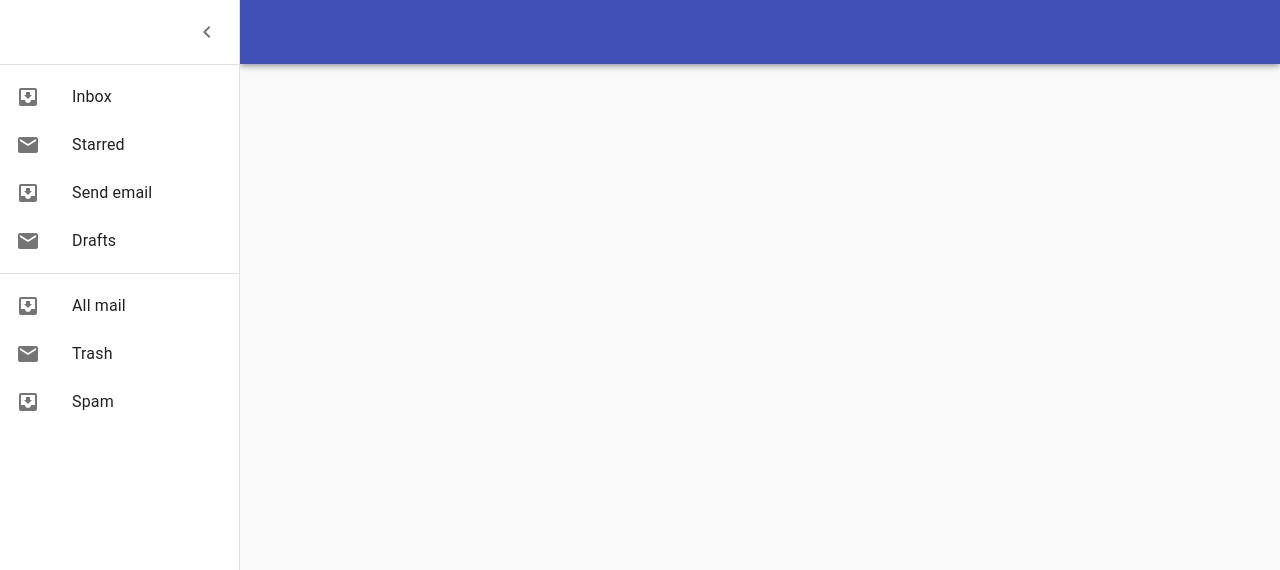
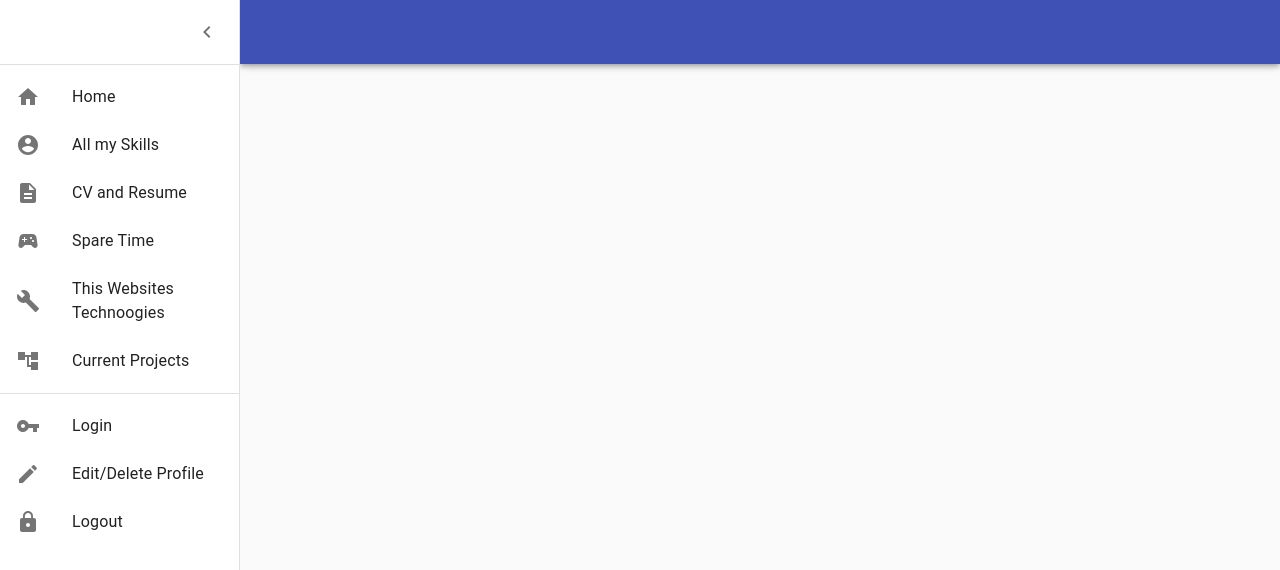
Before and after one commit to Wifi-Guys-Homepage/react-ui, a React (Create React App) app: page / in a window 1280 px wide. Both pictures are taken after a click on the button "open drawer". Shown: the top 570 px of the page. Built offline with nearby package versions, Linux system fonts and the light colour scheme.

Commit message:
added all items to navigator correctly

```diff
--- a/src/components/navigator.js
+++ b/src/components/navigator.js
@@ -15,8 +15,15 @@ import ChevronRightIcon from '@material-ui/icons/ChevronRight';
 import ListItem from '@material-ui/core/ListItem';
 import ListItemIcon from '@material-ui/core/ListItemIcon';
 import ListItemText from '@material-ui/core/ListItemText';
-import InboxIcon from '@material-ui/icons/MoveToInbox';
-import MailIcon from '@material-ui/icons/Mail';
+import HomeIcon from '@material-ui/icons/Home';
+import DescriptionIcon from '@material-ui/icons/Description';
+import SportsEsportsIcon from '@material-ui/icons/SportsEsports';
+import AccountCircleIcon from '@material-ui/icons/AccountCircle';
+import BuildIcon from '@material-ui/icons/Build';
+import AccountTreeIcon from '@material-ui/icons/AccountTree';
+import VpnKeyIcon from '@material-ui/icons/VpnKey';
+import LockIcon from '@material-ui/icons/Lock';
+import EditIcon from '@material-ui/icons/Edit';
 
 const drawerWidth = 240;
 
@@ -130,21 +137,45 @@ export default function PersistentDrawerLeft() {
         </div>
         <Divider />
         <List>
-          {['Inbox', 'Starred', 'Send email', 'Drafts'].map((text, index) => (
-            <ListItem button key={text}>
-              <ListItemIcon>{index % 2 === 0 ? <InboxIcon /> : <MailIcon />}</ListItemIcon>
-              <ListItemText primary={text} />
+            <ListItem onClick={() => { window.location.href='/' }} button={true} key={'Home'}>
+            <ListItemIcon><HomeIcon/ ></ListItemIcon>
+              <ListItemText primary={'Home'} />
             </ListItem>
-          ))}
+            <ListItem onClick={() => { window.location.href='/about_me/professional' }} button={true} key={'AboutMe'}>
+            <ListItemIcon><AccountCircleIcon/ ></ListItemIcon>
+              <ListItemText primary={'All my Skills'} />
+            </ListItem>
+            <ListItem onClick={() => { window.location.href='/cv' }} button={true} key={'CV'}>
+            <ListItemIcon><DescriptionIcon/ ></ListItemIcon>
+              <ListItemText primary={'CV and Resume'} />
+            </ListItem>
+            <ListItem onClick={() => { window.location.href='/about_me/personal' }} button={true} key={'Personal'}>
+            <ListItemIcon><SportsEsportsIcon/ ></ListItemIcon>
+              <ListItemText primary={'Spare Time'} />
+            </ListItem>
+            <ListItem onClick={() => { window.location.href='/design' }} button={true} key={'Design'}>
+            <ListItemIcon><BuildIcon/ ></ListItemIcon>
+              <ListItemText primary={'This Websites Technoogies'} />
+            </ListItem>
+            <ListItem onClick={() => { window.location.href='/current_projects' }} button={true} key={'CurrentProjects'}>
+            <ListItemIcon><AccountTreeIcon/ ></ListItemIcon>
+              <ListItemText primary={'Current Projects'} />
+            </ListItem>
         </List>
         <Divider />
         <List>
-          {['All mail', 'Trash', 'Spam'].map((text, index) => (
-            <ListItem button key={text}>
-              <ListItemIcon>{index % 2 === 0 ? <InboxIcon /> : <MailIcon />}</ListItemIcon>
-              <ListItemText primary={text} />
+        <ListItem onClick={() => { window.location.href='/login' }} button={true} key={'Login'}>
+            <ListItemIcon><VpnKeyIcon/ ></ListItemIcon>
+              <ListItemText primary={'Login'} />
             </ListItem>
-          ))}
+            <ListItem onClick={() => { window.location.href='/edit_profile' }} button={true} key={'EditProfile'}>
+            <ListItemIcon><EditIcon/ ></ListItemIcon>
+              <ListItemText primary={'Edit/Delete Profile'} />
+            </ListItem>
+            <ListItem onClick={() => { window.location.href='/login' }} button={true} key={'Login'}>
+            <ListItemIcon><LockIcon/ ></ListItemIcon>
+              <ListItemText primary={'Logout'} />
+            </ListItem>
         </List>
       </Drawer>
       <main
```
Also changed, not shown: src/pages/currentProjects.js (added, +8 -0 lines).
